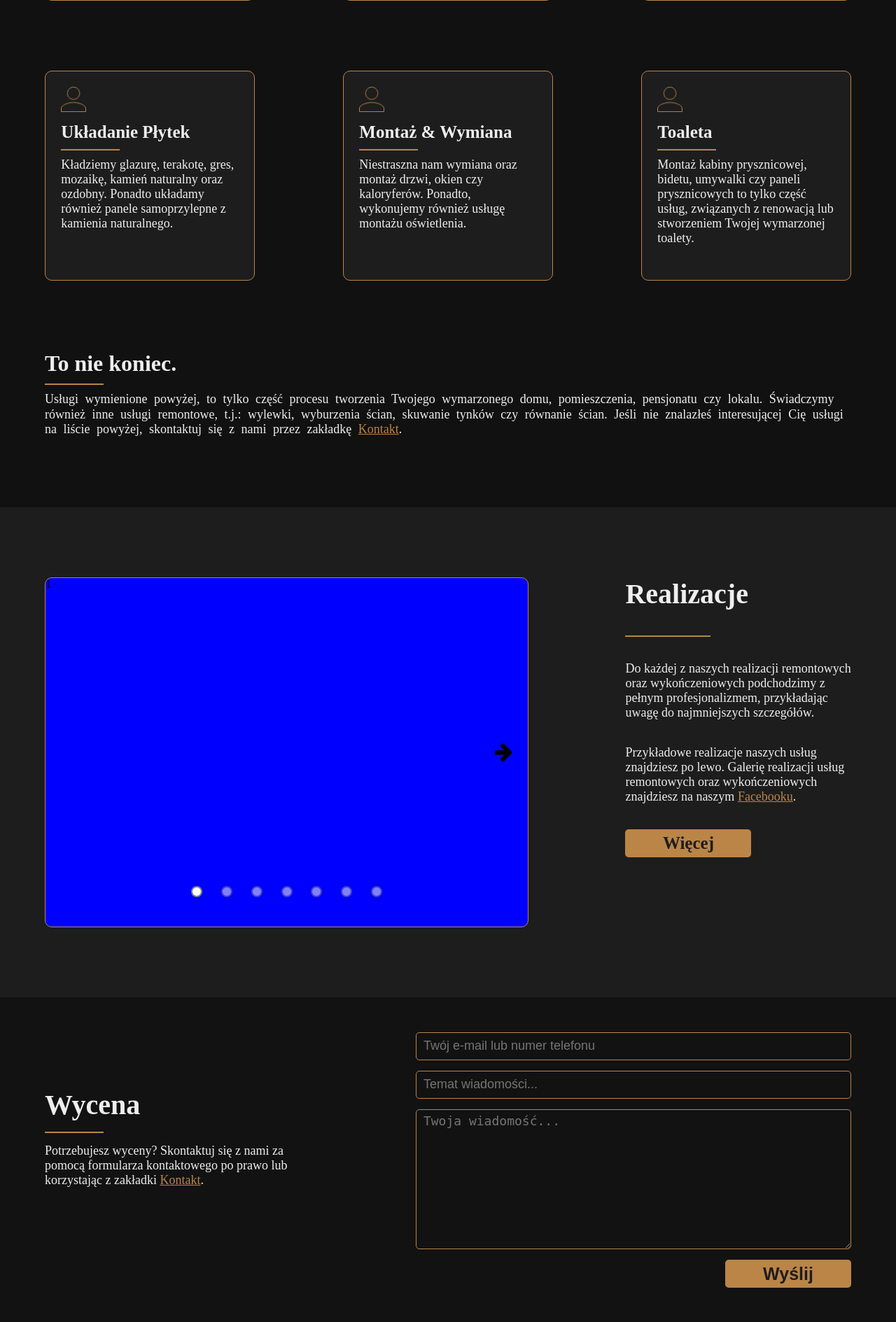
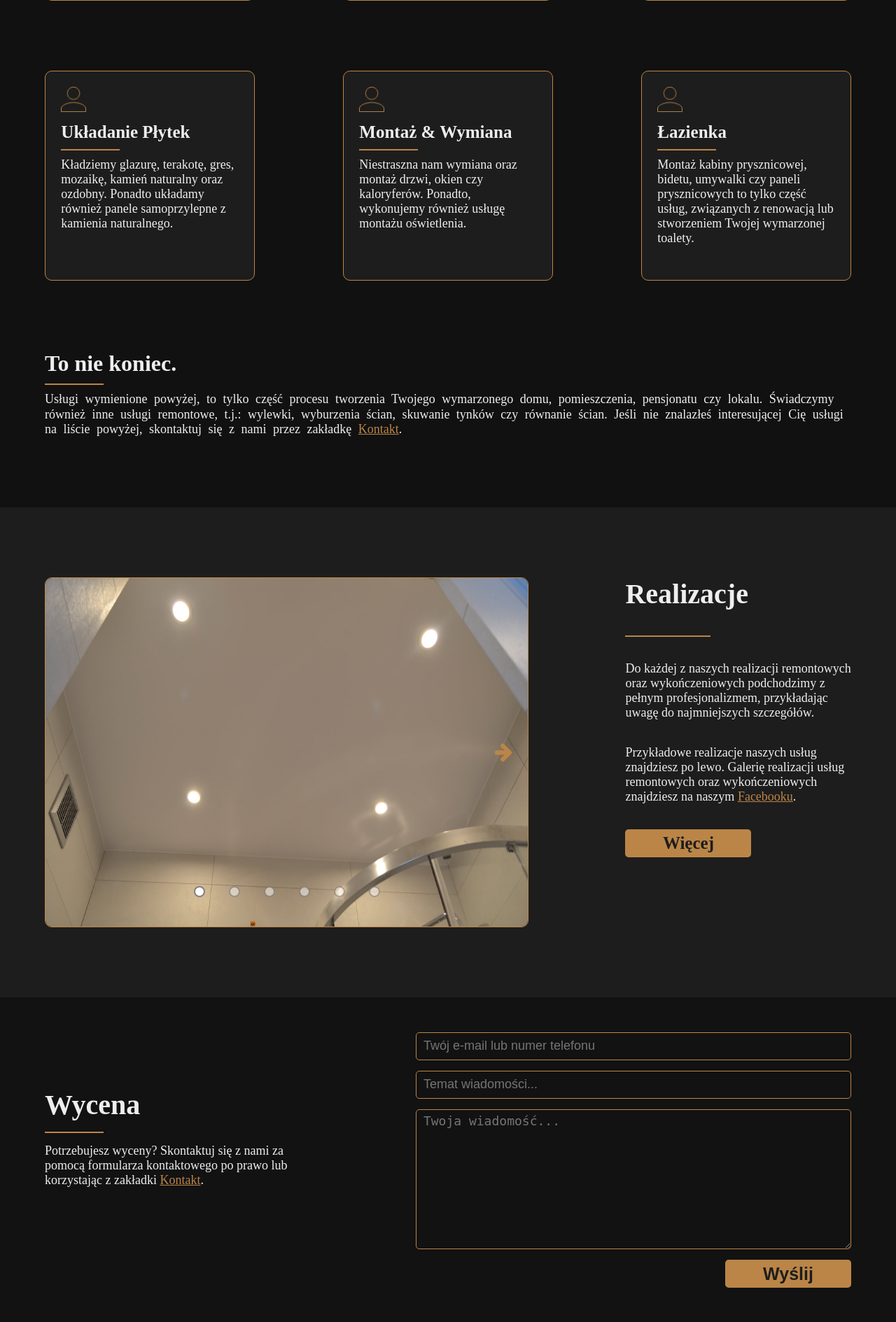
Before and after one commit to konradusko/REFIT, a PHP site: page / in a window 1280 px wide. Shown: the part 1937-3826 px from the top of the page at 70% size. Run offline with PHP 8.4, Linux system fonts and the light colour scheme.

Commit message:
little update

```diff
--- a/index.html
+++ b/index.html
@@ -41,15 +41,15 @@
                     </li>
                 </ul>
             </li>
-            <li class="logo_facebook">
-                <a href="" class="logo_Facebook_menu">
+            <li  class="logo_facebook">
+                <a id="logo_facebook" href="" class="logo_Facebook_menu">
                     <img src="img/icon_facebook_menu2.png" alt="Facebook_Icon" class="ul_container_img">
                 </a>
                 <div id="hamburger" class="hamburger">
-                    <span></span>
-                    <span></span>
-                    <span></span>
-                    <span></span>
+                    <span class="spanek"></span>
+                    <span class="spanek"></span>
+                    <span class="spanek"></span>
+                    <span class="spanek"></span>
                 </div>
             </li>
             <!-- <li class="button_for_mobile">
@@ -141,7 +141,7 @@
                     <div class="box">
                         <div class="box_content_container">
                             <img class="box_content_img" src="img/Icon material-person.png" alt="icon">
-                            <h2 class="box_content_h2">Toaleta</h2>
+                            <h2 class="box_content_h2">Łazienka</h2>
                             <span class="box_content_belka_span"></span>
                             <p class="box_content_paragraph">Montaż kabiny prysznicowej, bidetu, umywalki czy paneli
                                 prysznicowych to tylko część usług, związanych z renowacją lub stworzeniem Twojej
@@ -186,30 +186,27 @@
                     <span class="dots_container_DOT"></span>
                     <span class="dots_container_DOT"></span>
                     <span class="dots_container_DOT"></span>
-                    <span class="dots_container_DOT"></span>
                 </div>
                 <div id="gallery-container" class="img_container_galery">
                     <div class="img_container_img">
-                        1
+                        <img src="img/_0000_slider_5.jpg" alt="">
                     </div>
                     <div class="img_container_img xd">
-                        2
+                        <img src="img/_0001_slider_4.jpg" alt="">
                     </div>
                     <div class="img_container_img">
-                        3
+                        <img src="img/_0002_slider_3.jpg" alt="">
                     </div>
                     <div class="img_container_img">
-                        4
+                        <img src="img/_0003_slider_2.jpg" alt="">
                     </div>
                     <div class="img_container_img">
-                        5
+                        <img src="img/_0004_slider_1.jpg" alt="">
                     </div>
                     <div class="img_container_img">
-                        6
+                        <img src="img/_0005_uslugi_section.jpg" alt="">
                     </div>
-                    <div class="img_container_img">
-                        7
-                    </div>
+
                 </div>
             </div>
             <div class="realizacje_about_container">
--- a/scripts.js
+++ b/scripts.js
@@ -1,13 +1,21 @@
 const menu = document.getElementById("hamburger");
-
+const menu_mobile = document.getElementById("container_for_buttons");
 menu.addEventListener("click", function () {
     if (menu.className === "hamburger active") {
         menu.classList.remove("active");
-        // menuMobile.classList.remove("Menu-main-mobile-active");
+        menu_mobile.style.transform = ("translate", "translate3d(" + 300 + "px,0,0)");
     } else {
         menu.className = "hamburger active";
-        // menuMobile.classList.add("Menu-main-mobile-active");
+        menu_mobile.style.transform = ("translate", "translate3d(-" + 0 + "px,0,0)");
+
     }
+})
+window.addEventListener("click", function (event) {
+    console.log(event.target.id)
+if(event.target.id != "hamburger" && event.target.className != "spanek" ){
+    menu.classList.remove("active");
+    menu_mobile.style.transform = ("translate", "translate3d(" + 300 + "px,0,0)");
+}
 })
 //slider
 let index = 1;
@@ -15,7 +23,7 @@ const galleryContainer = document.getElementById("gallery-container");
 const body = document.getElementById("body");
 
 
-let numberOfSlide = 7;
+let numberOfSlide = 6;
 let sliderTableElement = {
     el: {
         image_container: document.querySelectorAll(".img_container_img"),
@@ -77,7 +85,7 @@ let sliderTableElement = {
                 }
             } else if (index > 2) {
                 for (let i = 0; i <= numberOfSlide - 1; i++) {
-                    this.el.image_container[i].style.transform = ("translate", "translate3d(-" + (this.image_container_width * (index - 1)) + "px,0,0)");
+                    this.el.image_container[i].style.transform = ("translate", "translate3d(-" + Math.round((this.image_container_width * (index - 1))) + "px,0,0)");
                 }
             }
         })
@@ -87,7 +95,7 @@ let sliderTableElement = {
                     this.el.current_dot = j;
                     index = this.el.current_dot + 1;
                     for (let i = 0; i <= numberOfSlide - 1; i++) {
-                        this.el.image_container[i].style.transform = ("translate", "translate3d(-" + (this.image_container_width * (index - 1)) + "px,0,0)");
+                        this.el.image_container[i].style.transform = ("translate", "translate3d(-" + Math.round( (this.image_container_width * (index - 1))) + "px,0,0)");
                     }
                     this.dots();
                     this.arrow();
@@ -138,7 +146,7 @@ let sliderTableElement = {
             console.log(this.touchMovex < this.touchStartx)
             if (this.touchMovex < this.touchStartx && index > 1 && index < numberOfSlide) {
                 for (let i = 0; i <= numberOfSlide - 1; i++) {
-                    this.el.image_container[i].style.transform = ("translate", "translate3d(-" + (this.image_container_width * index) + "px,0,0)");
+                    this.el.image_container[i].style.transform = ("translate", "translate3d(-" + Math.round((this.image_container_width * index)) + "px,0,0)");
                 }
                 index++;
             } else if (this.touchMovex < this.touchStartx && index === 1) {
@@ -149,13 +157,13 @@ let sliderTableElement = {
             }
             if (this.touchMovex > this.touchStartx && index > 1) {
                 for (let i = 0; i <= numberOfSlide - 1; i++) {
-                    this.el.image_container[i].style.transform = ("translate", "translate3d(-" + this.image_container_width * (index - 2) + "px,0,0)");
+                    this.el.image_container[i].style.transform = ("translate", "translate3d(-" + Math.round(this.image_container_width * (index - 2)) + "px,0,0)");
                 }
                 index--;
             }
         } else {
             for (let i = 0; i <= numberOfSlide - 1; i++) {
-                this.el.image_container[i].style.transform = ("translate", "translate3d(-" + (index - 1) * this.image_container_width + "px,0,0)");
+                this.el.image_container[i].style.transform = ("translate", "translate3d(-" + Math.round((index - 1) * this.image_container_width) + "px,0,0)");
             }
         }
         sliderTableElement.end2();
--- a/style.css
+++ b/style.css
@@ -46,7 +46,8 @@ body {
 }
 
 .ul_container .container_for_buttons {
-    /* background-color:blue; */
+    transition: transform 0.3s ease-out;
+    transform: translateX(0);
 }
 
 .ul_container .logo_facebook {
@@ -105,7 +106,7 @@ body {
     cursor: pointer;
     overflow: hidden;
     display: none;
-    ;
+    z-index: 30;
 }
 
 .hamburger span {
@@ -347,22 +348,16 @@ body {
 .img_container {
     height: 500px;
     width: 60%;
-    /* width:100%; */
-    background-color: blue;
     overflow: hidden;
     display: flex;
     position: relative;
     border-radius:10px;
     border: 1px solid #BB8547;
 }
-.xd{
-    background-color:green;
-}
 .container_img_second{
 width:100%;
 height:100%;
 position: relative;
-background-color:red;
 border-radius: 10px;
 }
 .img_container_galery {
@@ -383,12 +378,17 @@ border-radius: 10px;
     height: 100%;
     transition: transform 0.3s ease-out;
 }
+.img_container_img img{
+
+    width:100%;
+    height:100%;
+}
 .button1{
     position: absolute;
     top: 50%;
     left: 5%;
     transform: translate(-50%, -50%);
-    background-color:blue;
+    color:#BB8547;
     background:none;
     border:none;
     cursor: pointer;
@@ -402,7 +402,7 @@ border-radius: 10px;
     top: 50%;
     left: 95%;
     transform: translate(-50%, -50%);
-    background-color:blue;
+    color:#BB8547;
     background:none;
     border:none;
     cursor: pointer;
@@ -790,9 +790,8 @@ border-radius: 10px;
 }
 @media only screen and (max-width: 900px) {
     .ul_container .container_for_buttons {
-        display: none;
-        /* transform: translateX(300px); */
-        transition: .5s;
+        transform: translate3d(300px,0,0);
+        transition: transform 0.3s ease-out;
         position: absolute;
         background-color: #000000;
         border-radius: 0px 0px 5px 5px;
@@ -800,6 +799,9 @@ border-radius: 10px;
         right: 0px;
         height: 320px;
         width: 300px;
+    }
+    #logo_facebook{
+        display:none;
     }
 
     .menu_On {
@@ -817,7 +819,7 @@ border-radius: 10px;
 
     .ul_container .logo_facebook {
         display: flex;
-        width: 160px;
+        width: 40px;
         justify-content: space-between;
     }
 
```
Also changed, not shown: img/_0000_slider_5.jpg (added), img/_0001_slider_4.jpg (added), img/_0002_slider_3.jpg (added), img/_0003_slider_2.jpg (added), img/_0004_slider_1.jpg (added), img/_0005_uslugi_section.jpg (added).
